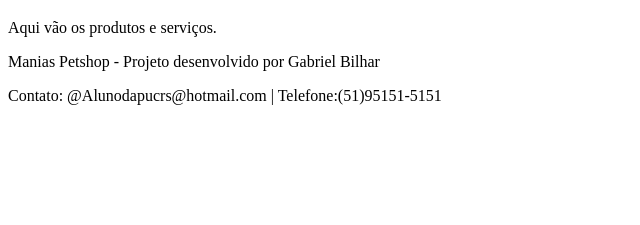
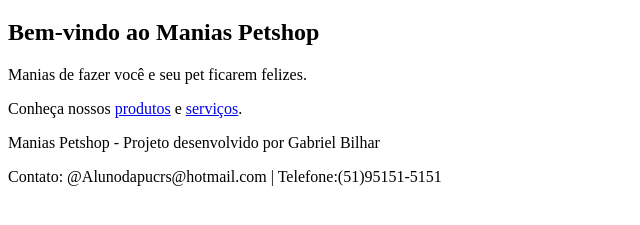
Before and after one commit to bilhargabrielsss/manias_petshop, a plain HTML site: page index.html in a window 1280 px wide. Shown: the part 87-312 px from the top of the page, without its empty margins (0-640 px from the left). Drawn offline with Linux system fonts and the light colour scheme.

Commit message:
Update index.html

```diff
--- a/index.html
+++ b/index.html
@@ -14,7 +14,11 @@
       <h1>Manias Petshop</h1>
     </header>
   <main>
-  <p>Aqui vão os produtos e serviços.</p>
+  <main>
+  <h2>Bem-vindo ao Manias Petshop</h2>
+  <p>Manias de fazer você e seu pet ficarem felizes.</p>
+  <p>Conheça nossos <a href="produtos.html">produtos</a> e <a href="servicos.html">serviços</a>.</p>
+</main>
     </main>
     <footer>
         <p>Manias Petshop - Projeto desenvolvido por Gabriel Bilhar</p>
```
